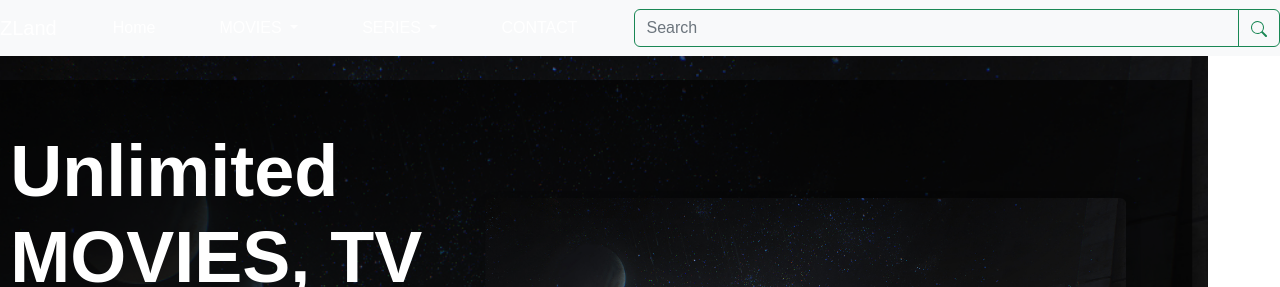
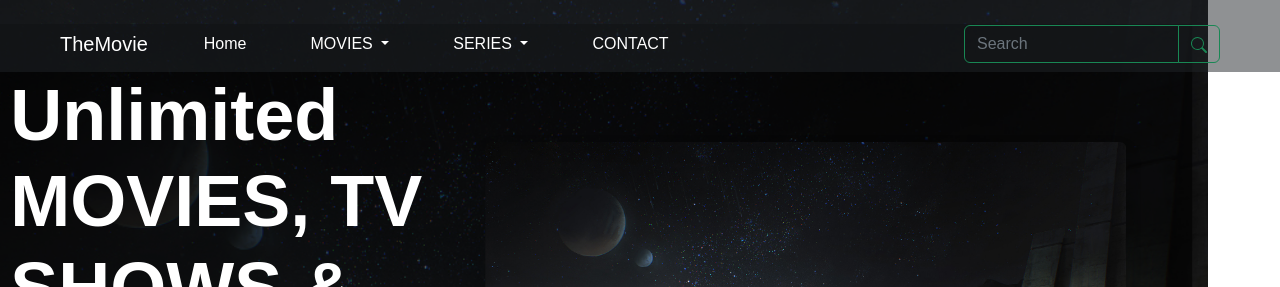
Before and after one commit to agkhantsoe/TheMovie, a website built with Vite: page src/index.html in a window 1280 px wide. Shown: the top 287 px of the page. Built offline with nearby package versions, Linux system fonts and the light colour scheme; files whose address does not match are found by name.

Commit message:
style navbar

```diff
--- a/src/index.html
+++ b/src/index.html
@@ -13,11 +13,12 @@
     />
   </head>
   <body>
+    <header>
       <nav
-      class="navbar navbar-expand-lg bg-light sticky-top"
+        class=" navbar navbar-expand-lg  fixed-top ps-5 pe-5 bg-dark" style="--bs-bg-opacity: 0.5"
       >
-      <!-- <div class="container-fluid mt-3"> -->
-        <a class="navbar-brand me-5 text-white" href="#">ZLand</a>
+        <div class="container-fluid mt-3">
+          <a class="navbar-brand me-5 text-white" href="#">TheMovie</a>
           <button
             class="navbar-toggler"
             type="button"
@@ -35,7 +36,10 @@
               style="--bs-scroll-height: 100px"
             >
               <li class="nav-item me-5">
-              <a class="nav-link active text-white" aria-current="page" href="#"
+                <a
+                  class="nav-link active text-white"
+                  aria-current="page"
+                  href="#"
                   >Home</a
                 >
               </li>
@@ -83,15 +87,15 @@
                 <a class="nav-link text-white">CONTACT</a>
               </li>
             </ul>
-          <form class="d-flex  input-group" role="search">
+            <form class="d-flex input-group w-25" role="search">
               <input
-              class="form-control bg-transparent border border-success text-white "
+                class="form-control bg-transparent border border-success text-white"
                 type="search"
                 placeholder="Search"
                 aria-label="Search"
               />
               <button
-              class="btn btn-outline-success input-group-btn "
+                class="btn btn-outline-success input-group-btn"
                 type="submit "
               >
                 <svg
@@ -104,24 +108,25 @@
                 >
                   <path
                     d="M11.742 10.344a6.5 6.5 0 1 0-1.397 1.398h-.001c.03.04.062.078.098.115l3.85 3.85a1 1 0 0 0 1.415-1.414l-3.85-3.85a1.007 1.007 0 0 0-.115-.1zM12 6.5a5.5 5.5 0 1 1-11 0 5.5 5.5 0 0 1 11 0z"
-                />
+                  ></path>
                 </svg>
               </button>
             </form>
           </div>
-      <!-- </div> -->
+        </div>
       </nav>
+    </header>
 
     <div
       id="carouselExampleControls"
-      class="carousel slide "
+      class="carousel slide"
       data-bs-ride="carousel"
     >
       <!-- first slide -->
       <div class="carousel-inner">
         <div class="carousel-item active">
           <div
-      class="py-4 px-3 mx-auto "
+            class="py-4 px-3 mx-auto"
             style="
               background-image: url('image/dune2.png');
               min-height: 100vh;
@@ -176,7 +181,10 @@
                       <div class="lc-block mb-4">
                         <div editable="rich">
                           <p class="lead text-white">
-                      Welcome to the TheMovie website. Here you can browse and download YIFY movies in excellent 720p, 1080p, 2160p 4K and 3D quality, all at the smallest file size.
+                            Welcome to the TheMovie website. Here you can browse
+                            and download YIFY movies in excellent 720p, 1080p,
+                            2160p 4K and 3D quality, all at the smallest file
+                            size.
                           </p>
                         </div>
                       </div>
@@ -199,12 +207,13 @@
       </div>
       <!-- second slide -->
       <div class="carousel-inner">
-      <div class="carousel-item ">
+        <div class="carousel-item">
           <div
-      class="py-4 px-3 mx-auto "
+            class="py-4 px-3 mx-auto"
             style="
               background-image: url('image/jawa.jpg');
-        min-height: 100vh; max-height: 100vh;
+              min-height: 100vh;
+              max-height: 100vh;
               background-size: cover;
             "
           >
@@ -214,7 +223,7 @@
                 <div class="container py-5">
                   <div class="row mb-4 align-items-center flex-lg-row-reverse">
                     <div class="col-md-6 col-xl-7 mb-4 mb-lg-0">
-                <div class="lc-block position-relative" >
+                      <div class="lc-block position-relative">
                         <img
                           class="img-fluid rounded shadow"
                           src="image/jawa.jpg"
@@ -256,7 +265,10 @@
                       <div class="lc-block mb-4">
                         <div editable="rich">
                           <p class="lead text-white">
-                      Welcome to the TheMovie website. Here you can browse and download YIFY movies in excellent 720p, 1080p, 2160p 4K and 3D quality, all at the smallest file size.
+                            Welcome to the TheMovie website. Here you can browse
+                            and download YIFY movies in excellent 720p, 1080p,
+                            2160p 4K and 3D quality, all at the smallest file
+                            size.
                           </p>
                         </div>
                       </div>
@@ -462,7 +474,9 @@
             <span>Our Services</span>
             <h2 class="movie_info">Download Your Shows Watch Offline.</h2>
             <p class="movie_info">
-              Welcome to the official YTS.MX (.LT) website. Here you can browse and download YIFY movies in excellent 720p, 1080p, 2160p 4K and 3D quality, all at the smallest file size.
+              Welcome to the official YTS.MX (.LT) website. Here you can browse
+              and download YIFY movies in excellent 720p, 1080p, 2160p 4K and 3D
+              quality, all at the smallest file size.
             </p>
             <h2 class="movie_info">Enjoy On Your TV.</h2>
             <p class="movie_info">
@@ -576,7 +590,7 @@
       </div>
     </section>
     <!-- best tv series -->
-    <section class="bg-dark" style="--bs-bg-opacity: 0.8">
+    <section class="bg-dark">
       <div class="container py-5" style="min-height: 100vh">
         <p class="text-center text-white">BEST TV SERIES</p>
         <h2 class="text-center text-white m-3">World Best TV Series</h2>
@@ -639,7 +653,7 @@
       </div>
     </section>
     <!-- trial -->
-    <section class="bg-warning">
+    <section class="bg-dark" style="--bs-bg-opacity: 0.8">
       <div class="container">
         <div
           class="row d-flex justify-content-between align-items-center"
```
Lines whose indentation alone changed are shown as unchanged.
